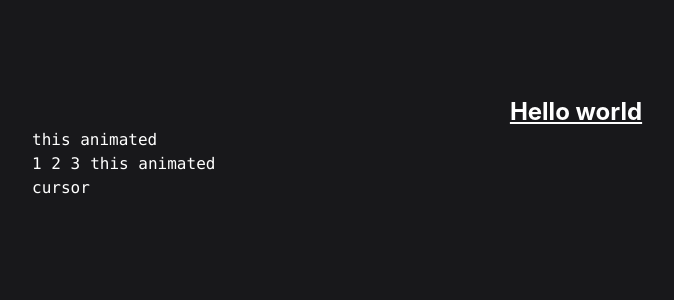
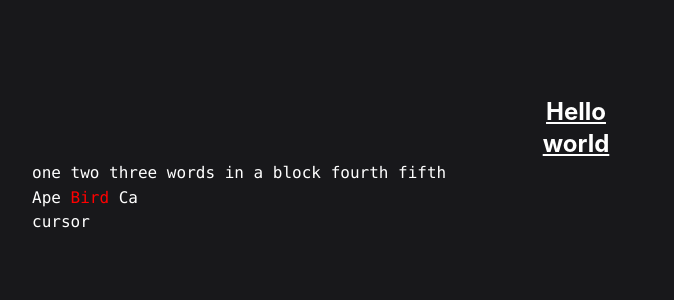
Before and after one commit to todd-grilliot/query-terminal-ui, a React (Create React App) app: page / in a window 1280 px wide. Shown: the top 300 px of the page, without its empty margins (64-738 px from the left). Built offline with nearby package versions, Linux system fonts and the light colour scheme.

Commit message:
got a block that types

```diff
--- /dev/null
+++ b/src/Components/Block2.tsx
@@ -0,0 +1,123 @@
+import React, { useState, useEffect } from "react";
+
+import Chalk from "./Chalk";
+
+type LineProps = {
+    // v?: string,
+    animated?: boolean;
+    speed?: number;
+    // onTypingComplete: Function,
+    lines: {
+        text: string[];
+        styles?: {}[];
+    }[];
+};
+
+// wait but we're going to be maping within a map.. it's like a matrix. What if value and style was just able to take an array? no we'd still have to map through those..
+// we might just have to map a map..
+
+// is it possible to set default styles for all the lines?
+
+function Block2({ animated = false, speed = 180, lines, ...props }: LineProps) {
+    const [shownLineLength, setShownLineLength] = useState(0);
+	const [shownLines, setShownLines] = useState(0);
+
+    useEffect(() => {
+		// console.log('shownlinelen', shownLineLength);
+        const timer = setTimeout(() => {
+			// console.log('interval');
+			setShownLineLength(shownLineLength + 1);
+		}, 100);
+
+        return () => clearTimeout(timer);
+    }, [shownLineLength]);
+
+	function startNewLine(){
+		if(shownLines > lines.length) return;
+		setShownLineLength(0);
+		setShownLines(shownLines + 1);
+	}
+
+    return (
+        <div className="text-left">
+            {lines.map((line, index) => {
+				// console.log('mapping through lines, index, shownlines', index + 1, shownLines);
+				if(index > shownLines) return;
+
+				const isCurrentLine = index === shownLines;
+				console.log('iscurline', isCurrentLine);
+				const lineLength = line.text.reduce((total, text) => text.length + total, 0);
+				// console.log('line len', lineLength);
+
+				//wait maybe we can reduce these texts instead of mapping throught them. That might be simpler logic. since we are already reducing.
+				// what would that look like? render the reduced result of these strings? for each line? right now I'm mapping through every phrase and slicing it..
+				// right now i want to tell all the words to render based on the line they are in... is reduce really simpler? i think they all need to be unique spans..
+				return (
+					<div key={index}>
+
+						{line.text.map((text, i) => {
+
+							// console.log('heres our young lad, index, linelen', i, shownLineLength);
+							if(shownLineLength >= lineLength) startNewLine();
+
+							const previousWordsLen = line.text.reduce((total, reduceText, reduceIndex) => {
+								console.log('text, redI, I:', reduceText, reduceIndex, i);
+								if(reduceIndex >= i) {
+									console.log('not adding this one');
+									return total
+								};
+								return reduceText.length + total;
+							}, 0);
+							console.log('prevlen, text:', previousWordsLen, text);
+
+							const slicedLine = text.slice(0, Math.max(shownLineLength - previousWordsLen, 0));
+							// console.log('text, shown, prev:', text, shownLineLength, previousWordsLen);
+							// console.log('slicedLine:', slicedLine);
+
+							const displayText = isCurrentLine ? slicedLine : text;
+							// console.log('desplayText', displayText);
+
+							return (
+								<span
+									className="text-white font-mono"
+									key={i}
+									style={line.styles ? { ...line.styles[i] } : {}}
+								>
+									{displayText}
+								</span>
+							)
+						})}
+						{/* {line.text[currentLineIndex][currentIndex]} */}
+					</div>
+				)
+
+			})}
+        </div>
+    );
+}
+
+// map through all my little strings, and show the whole thing if shownLineLength is long enough, otherwise just show a part.
+// so we need to know if shownLineLen is long enough... what is long enough?
+// long enough to show the whole word. longer than the words that came before it.
+// we need to know the length of the words that came before.. if we are on the third word, and each word is 4 char. we need to know if shownLenght matters to us
+// if shownLength is greater than the length of this word and all the words before it, show the whole word.
+// otherwise, how many char to show? the difference between shownlen and the len of all the words before it.
+// so we need the length of all previous words.
+// how do we get to the next word?
+// show the whole word if showlen is greater than len of all the rest.. but when it's bigger than my word, will i start the next word?
+// i think all the lines are still showing all at once.
+// we need to say, when not to show the other words. when we haven't gotten to it yet. I could make them all empty strings, slice them to 0,
+// or I could make a state for how many words are shown in the current line.. let's try the 0 slice.
+
+//what if i did it all in a big slice.. if not ready to be shown, slice(0,0), if already shown, slice(0, len), if being shown, shclise(0, shown - prev ?)
+// oh I want to do negative slicing..? to count down to zero? wait no i don't.. or do i?
+// already shown.. show line is greater than prev. otherwise it's being shown. and show line will count up by one. so the slice will too.
+// slice(0,1), slice(0,2), slice(0,3), until we get to the length of the string itself. then prev will be greater than the one before it.
+// Math.max(num, 0); - turns negatives into 0.
+// so... slice(0, Math.max( showlen - prev, 0))
+
+//previous lines aren't showing now.
+// i don't know how i feel about just counting forever but it seems to be working actually.
+//when we pass to the next line we start over and that doesn't seem ideal.
+
+export default Block2;
--- a/src/Components/TerminalGui.tsx
+++ b/src/Components/TerminalGui.tsx
@@ -1,22 +1,32 @@
 import React from 'react';
-import Block from './Block';
+// import Block from './Block';
 import Cursor from './Cursor';
-import Chalk from './Chalk';
+// import Chalk from './Chalk';
+
+import Block2 from './Block2';
 
 function TerminalGui() {
     return (
         <div className='p-24 bg-zinc-900 h-screen w-screen'>
-            <h1 className="text-white text-2xl font-bold underline">Hello world</h1>
-            <Block>Welcome to query terminal</Block>
+            <h1 className="text-white text-2xl font-bold underline">Hello <br/> world</h1>
+            {/* <Block>Welcome to query terminal</Block>
             <Block animated >
-                {/* <p className='text-white'>4 {' '}</p> */}
                 <Chalk v=' 1 2 3' />
                 <Chalk v={'1 2 3'} />
                 <Chalk v=" 3 " />
-            </Block>
-            {/* <div className='typing-demo'>
-                this is a typing demo
-            </div> */}
+            </Block> */}
+            <Block2
+            //if both blocks have 'display: inline-block' then a div can display inline with another div.
+                lines={[
+                    {
+                        text: ['one ', 'two ', 'three words in a block ', 'fourth ', 'fifth'],
+                    },
+                    {
+                        text: ['Ape ', 'Bird ', 'Cat', ],
+                        styles: [{color: 'white'}, {color: 'red'}, {color: 'white'}]
+                    },
+                ]}
+            />
             <Cursor />
         </div>
     );
```
